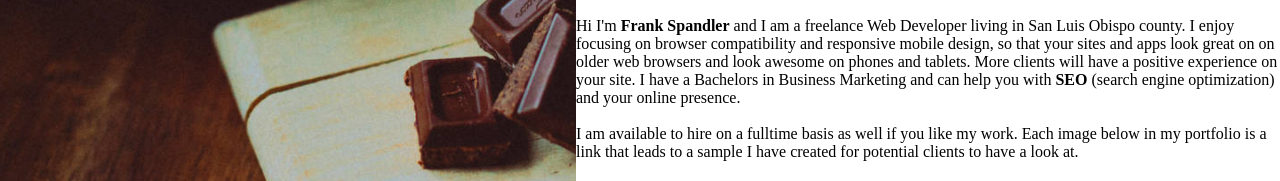
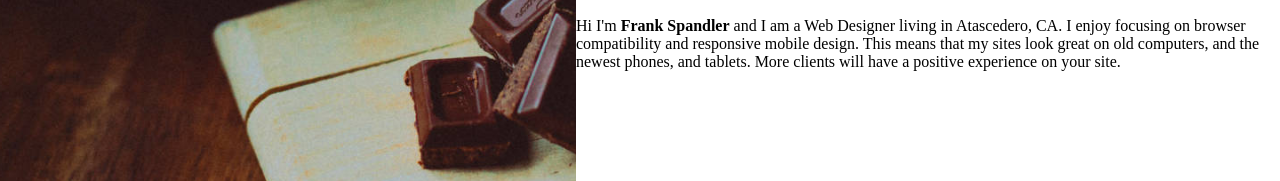
Before and after one commit to fspandler/portfolio2, a plain HTML site: page index.html in a window 1280 px wide. Shown: the part 619-800 px from the top of the page. Drawn offline with Linux system fonts and the light colour scheme.

Commit message:
Changed content in About me

```diff
--- a/index.html
+++ b/index.html
@@ -22,10 +22,8 @@
 	<section>
 		<h2>ABOUT ME</h2>
   		<p class="cent"><img src="images/me.jpg" alt="A picture of Frank Spandler smiling"></p>
-  		<p class="bgwhite pstyle">Hi I'm <strong>Frank Spandler</strong> and I am a freelance Web Developer living in San Luis Obispo county.  I enjoy focusing on browser compatibility and responsive mobile design, so that your sites and apps look great on on older web browsers and look awesome on phones and tablets.  More clients will have a positive experience on your site.  I have a Bachelors in Business Marketing and can help you with <strong>SEO</strong> (search engine optimization) and your online presence.<br/><br/>
-
-   		I am available to hire on a fulltime basis as well if you like my work.  Each image below in my portfolio is a link that leads to a sample I have created for potential clients to have a look at.</p>
-
+  		<p class="bgwhite pstyle">Hi I'm <strong>Frank Spandler</strong> and I am a Web Designer living in Atascedero, CA.  I enjoy focusing on browser compatibility and responsive mobile design.
+  		 This means that my sites look great on old computers, and the newest phones, and tablets.  More clients will have a positive experience on your site.
 </section>
 	</main>
 </body>
```
